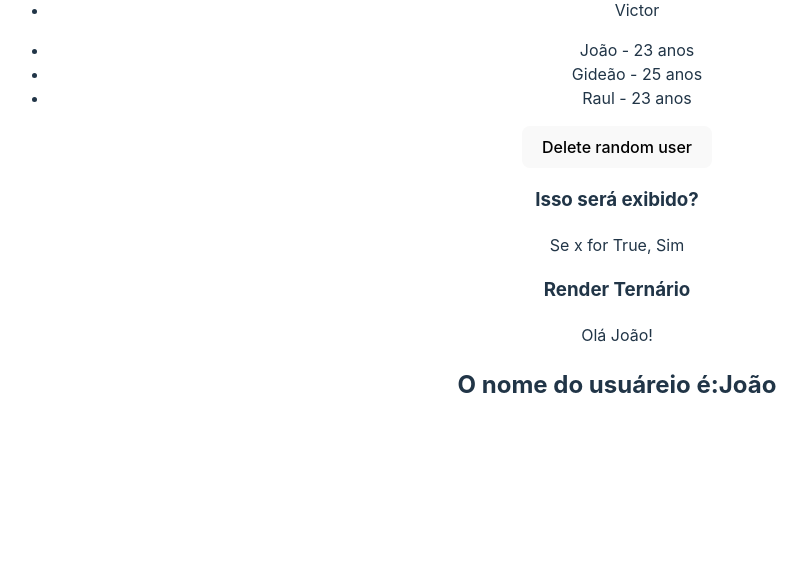
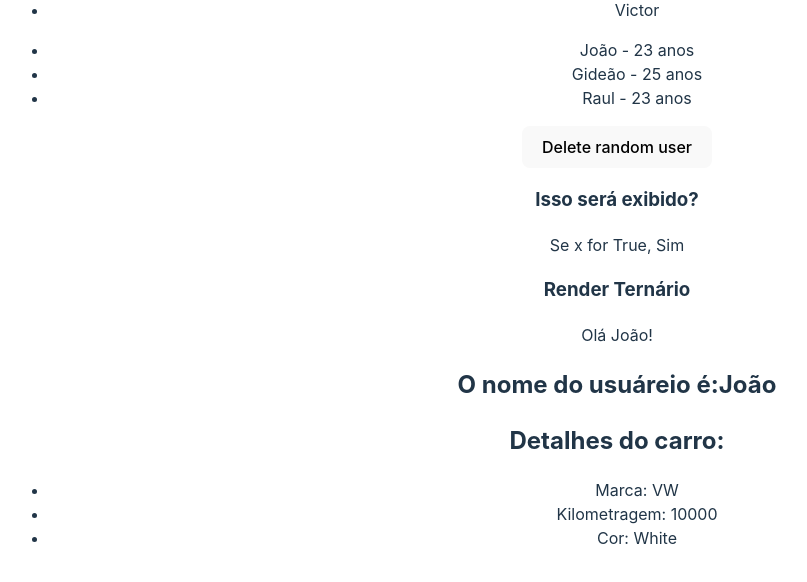
Before and after one commit to RibahDev/Udemy--Front-End, a React (Vite) app in the folder React/Avançando em React/avancando/: page / in a window 1280 px wide. Shown: the part 1368-1950 px from the top of the page, without its empty margins (23-830 px from the left). Built offline with nearby package versions, Linux system fonts and the light colour scheme.

Commit message:
Desestrutando Props

```diff
--- a/React/Avançando em React/avancando/src/App.jsx
+++ b/React/Avançando em React/avancando/src/App.jsx
@@ -15,6 +15,9 @@
 //8 -  Props
 import ShowUserName from './components/ShowUserName';
 
+// 9 - Desestruturando props
+import CarDetails from './components/CarDetails';
+
 function App() {
   return (
       <div className='App' style={{paddingBottom: '500px'}}>
@@ -31,6 +34,8 @@
         <ConditionalRender />
         {/*8 - Props */}
         <ShowUserName name="João"/>
+        {/* 9 - Desestruruando props */}
+        <CarDetails brand="VW" km={10000} color="White"/>
       </div>
   )
 }
--- /dev/null
+++ b/React/Avançando em React/avancando/src/components/CarDetails.jsx
@@ -0,0 +1,16 @@
+import React from 'react'
+
+const CarDetails = ({brand, km, color}) => {
+  return (
+    <div>
+        <h2>Detalhes do carro:</h2>
+        <ul>
+            <li>Marca: {brand}</li>
+            <li>Kilometragem: {km}</li>
+            <li>Cor: {color}</li>
+        </ul>
+    </div>
+  )
+}
+
+export default CarDetails
```
